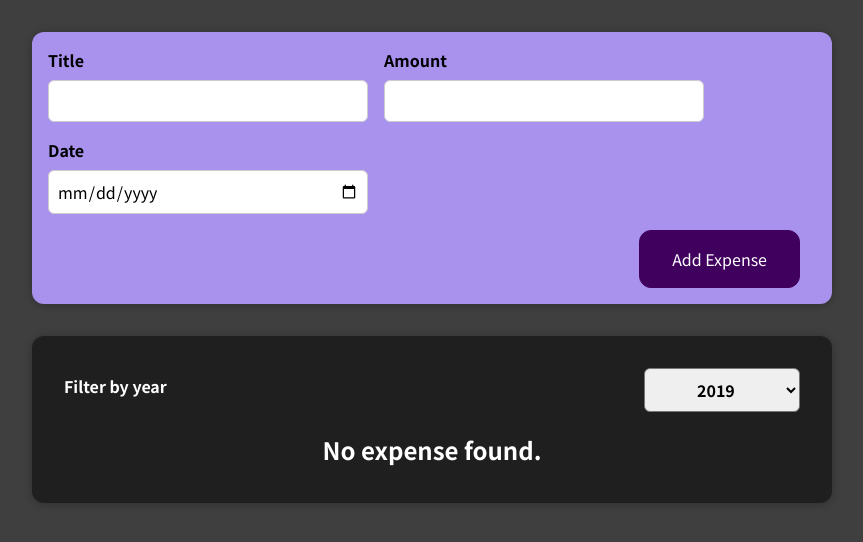
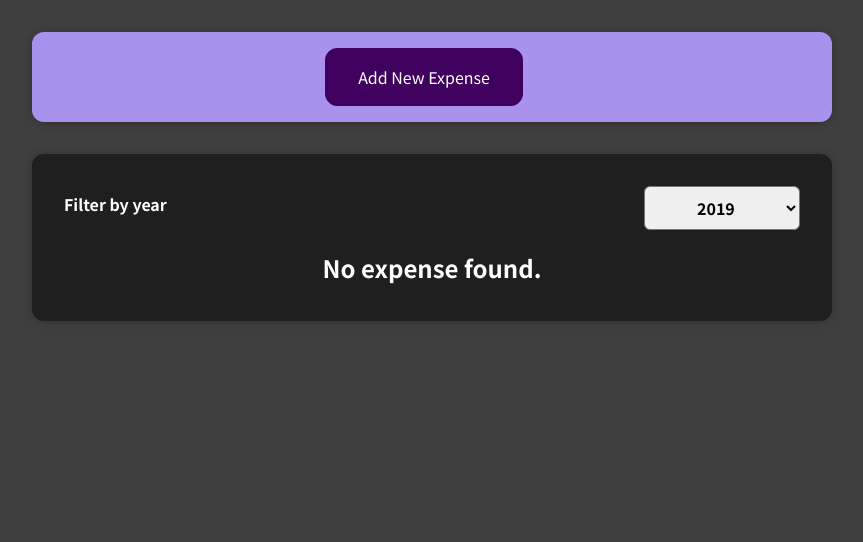
Before and after one commit to Utkarsh-190/Expense-Tracker, a React (Create React App) app: page / in a window 1280 px wide. Shown: the top 542 px of the page, without its empty margins (208-1071 px from the left). Built offline with nearby package versions, Linux system fonts and the light colour scheme.

Commit message:
cancelation feature added in new expense form

```diff
--- a/src/components/NewExpenses/ExpenseForm.js
+++ b/src/components/NewExpenses/ExpenseForm.js
@@ -66,6 +66,9 @@
       </div>
 
       <div className="new-expense__actions">
+        <button type="button" onClick={props.onCancel}>
+          Cancel
+        </button>
         <button type="submit">Add Expense</button>
       </div>
     </form>
--- a/src/components/NewExpenses/NewExpense.js
+++ b/src/components/NewExpenses/NewExpense.js
@@ -1,14 +1,34 @@
+import { useState } from "react";
 import "./NewExpense.css";
 import ExpenseForm from "./ExpenseForm";
 
 function NewExpense(props) {
+  const [isEditing, setIsEditing] = useState(false);
+
   const onSaveHandler = (expense) => {
     props.onAddExpense(expense);
+    setIsEditing(false);
+  };
+
+  const startEditingHandler = () => {
+    setIsEditing(true);
+  };
+
+  const stopEditingHandler = () => {
+    setIsEditing(false);
   };
 
   return (
     <div className="new-expense">
-      <ExpenseForm onSaveExpenseData={onSaveHandler} />
+      {!isEditing && (
+        <button onClick={startEditingHandler}>Add New Expense</button>
+      )}
+      {isEditing && (
+        <ExpenseForm
+          onSaveExpenseData={onSaveHandler}
+          onCancel={stopEditingHandler}
+        />
+      )}
     </div>
   );
 }
```
